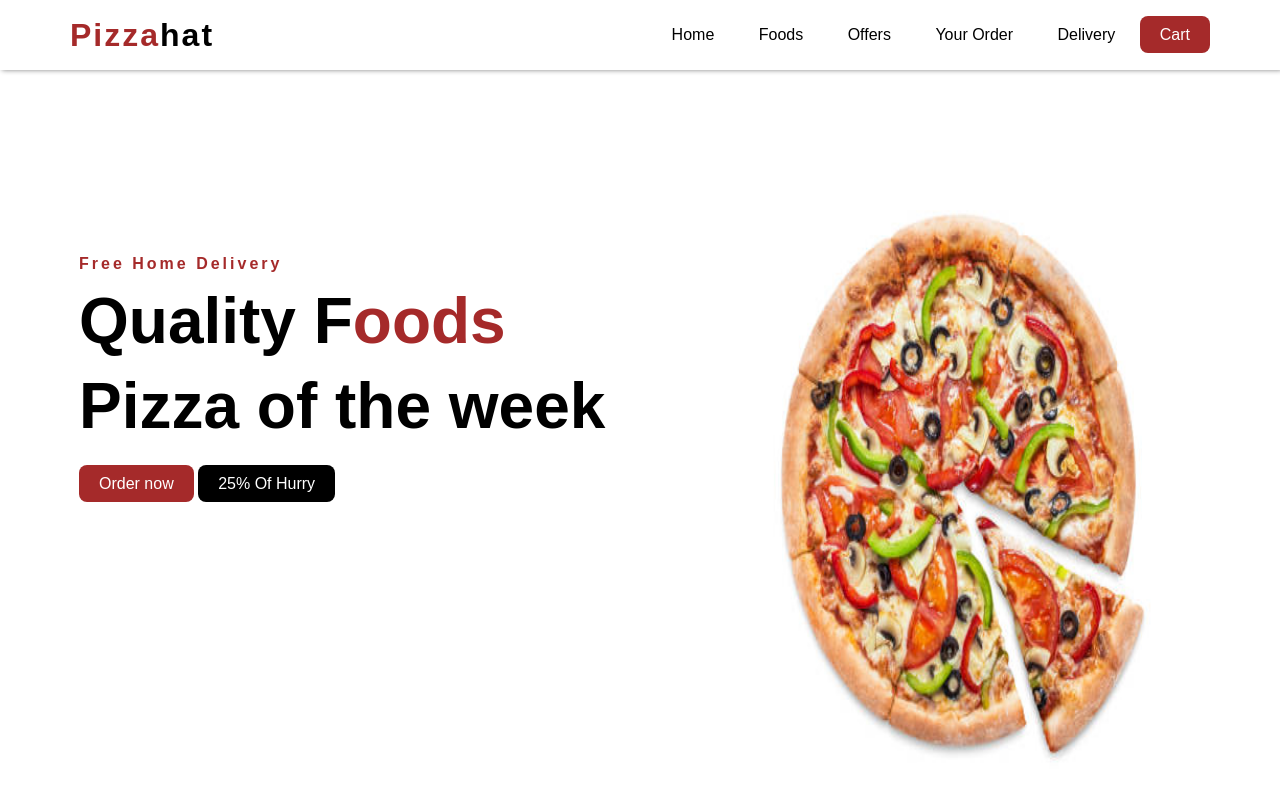
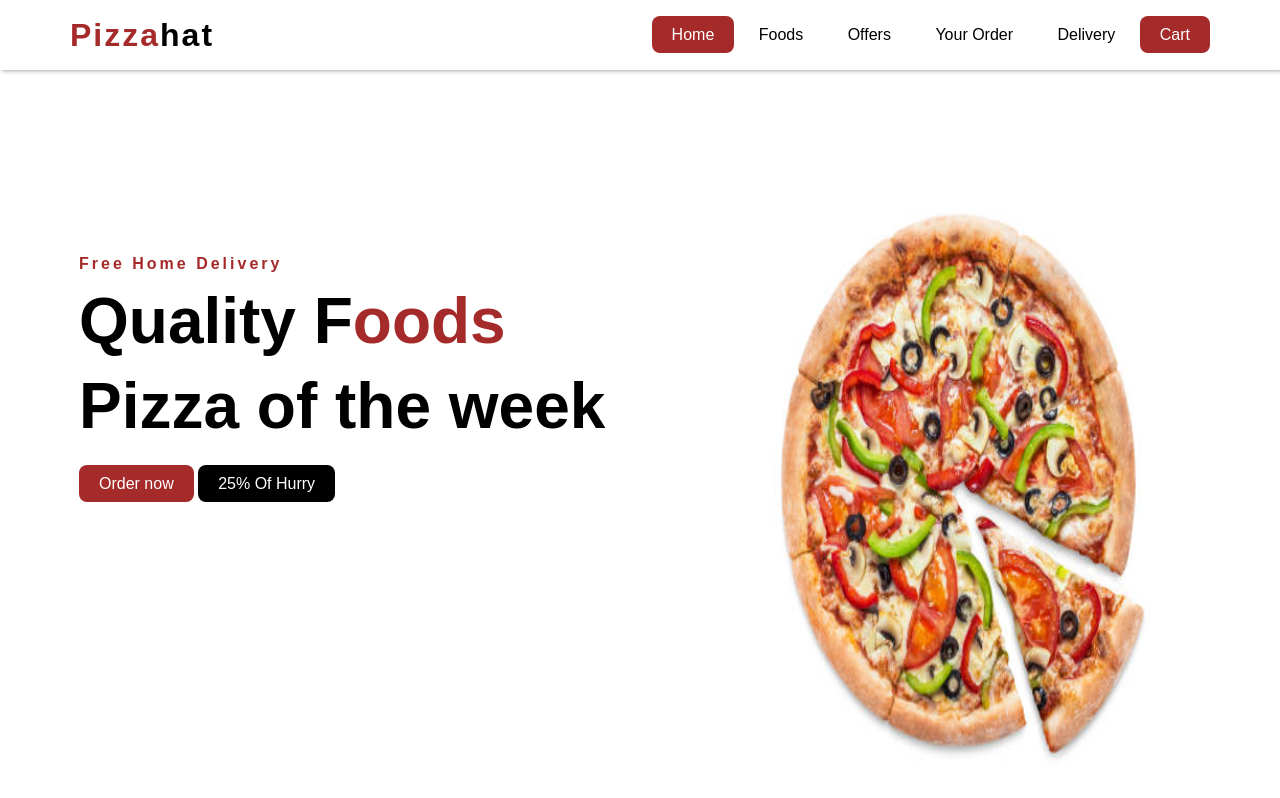
Before and after one commit to Coder741/Pizzahut_website, a plain HTML site: page index.html in a window 1280 px wide. In both pictures the pointer is over the link "Home". Drawn offline with Linux system fonts and the light colour scheme.

Commit message:
Add files via upload

```diff
--- a/food.css
+++ b/food.css
@@ -84,3 +84,9 @@ header{
     padding: 10px 20px;
     border-radius: 8px;
 }
+.menu a:hover{
+    background: brown;
+    border-radius: 8px;
+    color: white;
+
+}
```
